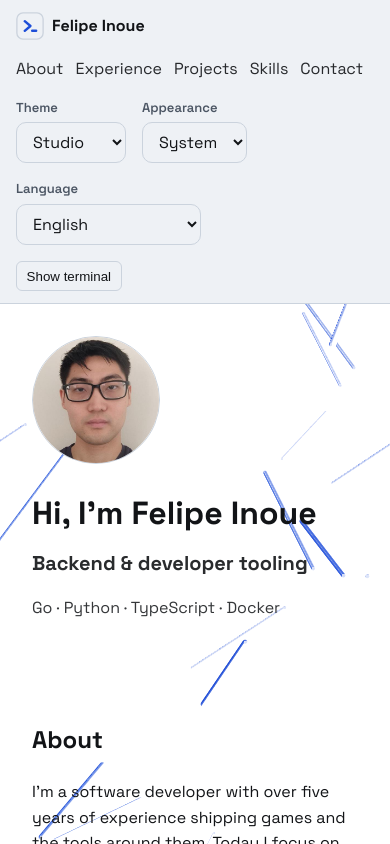
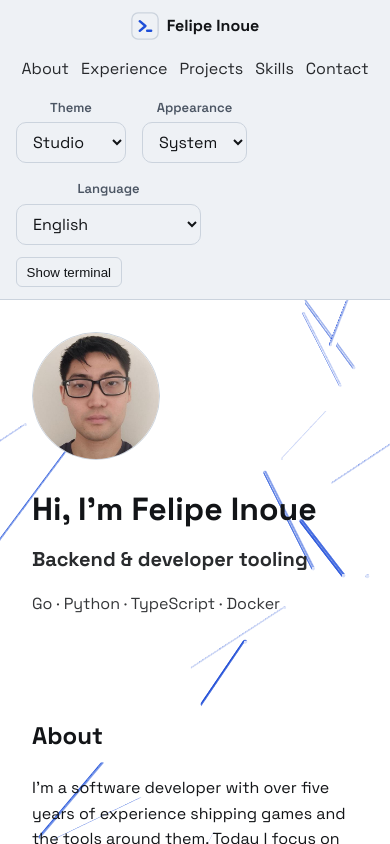
Before and after one commit to fiwon123/fiwon123.github.io, a React (Vite) app: page / in a window 390 px wide. Both pictures are taken after a click on the button "Browse normally". Shown: the top 844 px of the page. Built offline with nearby package versions, Linux system fonts and the light colour scheme.

Commit message:
fix: centre header nav and list SVG favicon first; add favicons.mjs (#41)

```diff
--- a/index.html
+++ b/index.html
@@ -3,8 +3,8 @@
   <head>
     <meta charset="UTF-8" />
     <meta name="viewport" content="width=device-width, initial-scale=1.0" />
+    <link rel="icon" type="image/svg+xml" href="/favicon.svg" />
     <link rel="icon" href="/favicon.ico" sizes="any" />
-    <link rel="icon" type="image/svg+xml" href="/favicon.svg" />
     <link rel="icon" type="image/png" sizes="32x32" href="/favicon-32x32.png" />
     <link rel="icon" type="image/png" sizes="16x16" href="/favicon-16x16.png" />
     <link rel="apple-touch-icon" href="/apple-touch-icon.png" />
--- a/src/components/Header.module.css
+++ b/src/components/Header.module.css
@@ -1,6 +1,7 @@
 .header {
-  display: flex;
-  flex-wrap: wrap;
+  display: grid;
+  grid-template-columns: 1fr auto 1fr;
+  grid-template-areas: 'brand nav actions';
   align-items: center;
   gap: 1rem;
   padding: 0.75rem 1rem;
@@ -9,6 +10,7 @@
 }
 
 .brand {
+  grid-area: brand;
   display: inline-flex;
   align-items: center;
   gap: 0.5rem;
@@ -17,14 +19,19 @@
   color: var(--color-fg);
 }
 
+.navWrap {
+  grid-area: nav;
+  justify-self: center;
+}
+
 .nav {
   display: flex;
   flex-wrap: wrap;
   gap: 0.75rem;
-  margin-left: auto;
   list-style: none;
   padding: 0;
   margin: 0;
+  justify-content: center;
 }
 
 .navLink {
@@ -41,6 +48,15 @@
   border-radius: 4px;
 }
 
+.actions {
+  grid-area: actions;
+  display: flex;
+  align-items: center;
+  justify-self: end;
+  gap: 0.75rem;
+  flex-wrap: wrap;
+}
+
 .toggle {
   background: var(--color-surface);
   color: var(--color-fg);
@@ -49,3 +65,22 @@
   padding: 0.4rem 0.6rem;
   cursor: pointer;
 }
+
+@media (max-width: 48rem) {
+  .header {
+    grid-template-columns: 1fr;
+    grid-template-areas:
+      'brand'
+      'nav'
+      'actions';
+    text-align: center;
+  }
+
+  .brand {
+    justify-self: center;
+  }
+
+  .actions {
+    justify-self: center;
+  }
+}
--- a/src/components/Header.tsx
+++ b/src/components/Header.tsx
@@ -28,6 +28,7 @@ export function Header({ view, onToggleView }: HeaderProps) {
       {/* Hidden in terminal mode: the terminal is the navigation there, and the
           switch below is the way back. The switch stays in both modes. */}
       {!terminal && (
+        <div className={styles.navWrap}>
           <nav aria-label={t.a11y.mainNav}>
             <ul className={styles.nav}>
               {NAV_ITEMS.map((item) => (
@@ -39,8 +40,10 @@ export function Header({ view, onToggleView }: HeaderProps) {
               ))}
             </ul>
           </nav>
+        </div>
       )}
 
+      <div className={styles.actions}>
         <Preferences />
         {/* No aria-pressed: the label names where the switch goes, and a toggle
             state alongside a changing label contradicts it ("Browse normally,
@@ -48,6 +51,7 @@ export function Header({ view, onToggleView }: HeaderProps) {
         <button type="button" className={styles.toggle} onClick={onToggleView}>
           {switchLabel}
         </button>
+      </div>
     </header>
   )
 }
```
Also changed, not shown: scripts/favicons.mjs (added, +8 -0 lines). Lines whose indentation alone changed are shown as unchanged.
